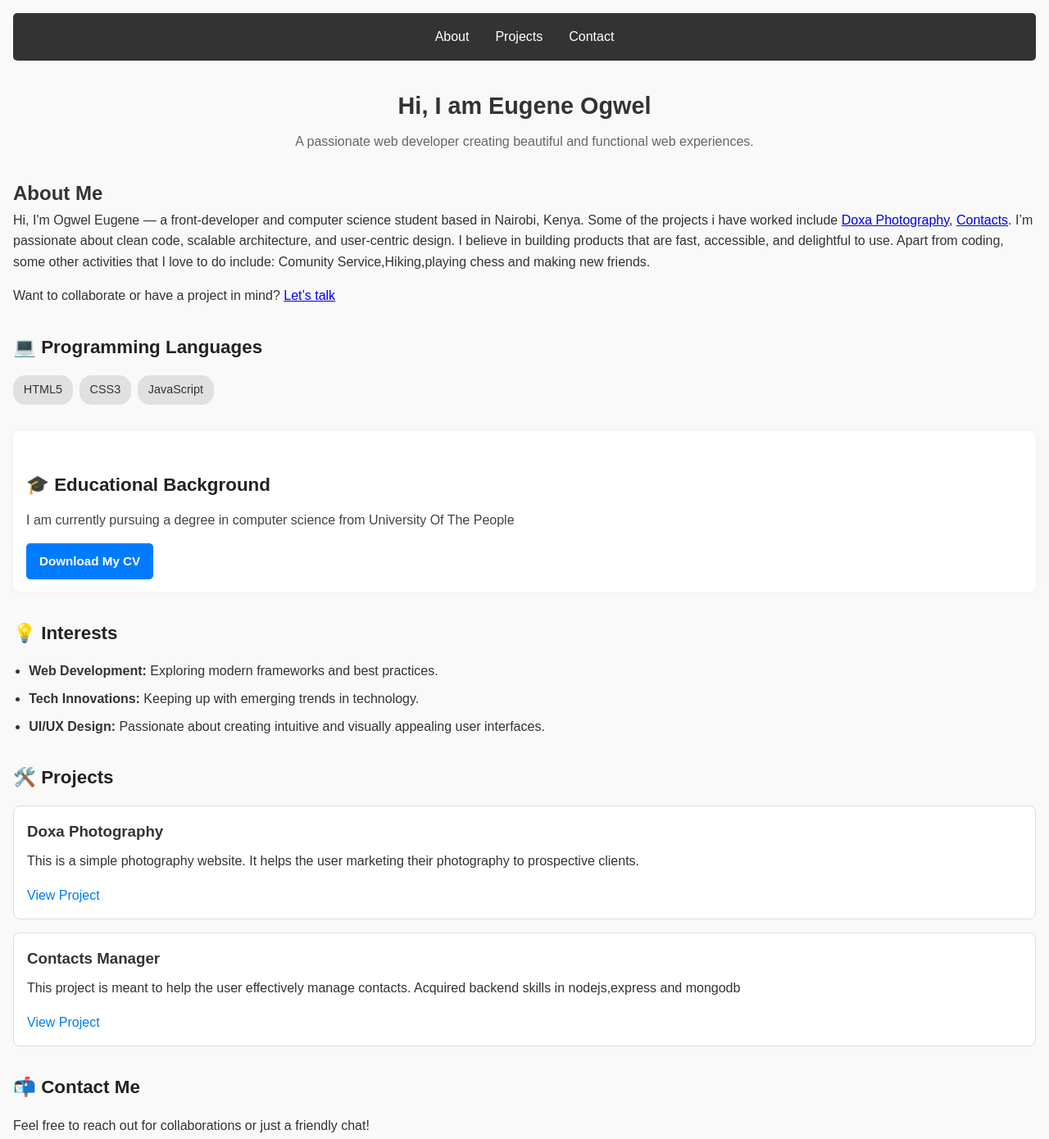
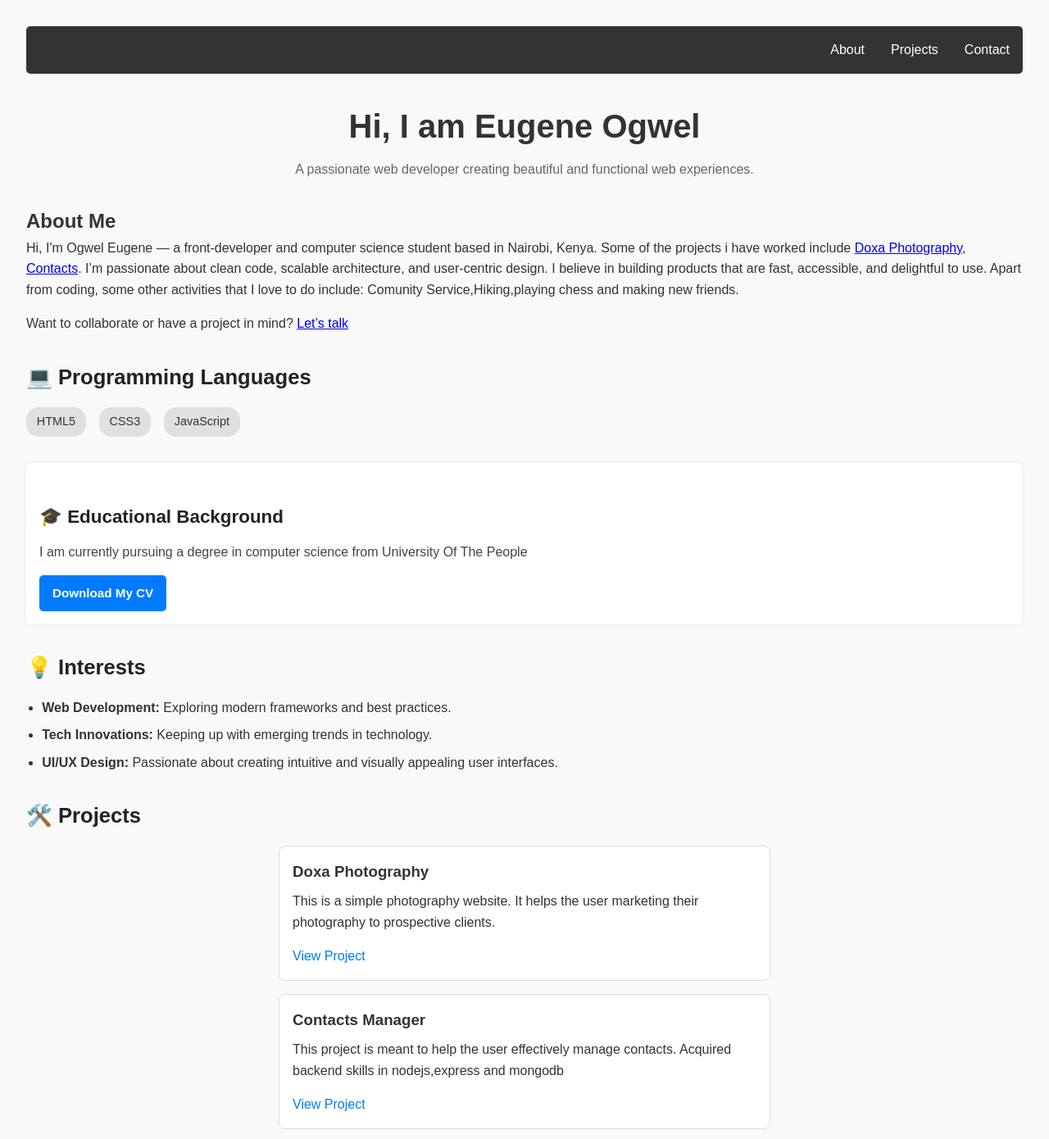
Before and after one commit to welgene/portfolio-web, a plain HTML site: page index.html in a window 1280 px wide. Shown: the top 1390 px of the page at 82% size. Drawn offline with Linux system fonts and the light colour scheme.

Commit message:
styling :Add styling for large screens:  This commit adds styling for tablets and computer screens to ensure they are properly displayed  -Adds styling for body,nav, #hero h1, section h2, .skills-container and  .project-card

```diff
--- a/style.css
+++ b/style.css
@@ -172,3 +172,31 @@ footer {
   font-size: 0.9rem;
   color: #777;
 }
+
+/*Tablet and computer screens*/
+@media (min-width: 600px) {
+  body {
+    padding: 2rem;
+  }
+
+  nav {
+    justify-content: flex-end;
+  }
+
+  #hero h1 {
+    font-size: 2.5rem;
+  }
+
+  section h2 {
+    font-size: 1.6rem;
+  }
+
+  .skills-container {
+    gap: 1rem;
+  }
+
+  .project-card {
+    max-width: 600px;
+    margin: 1rem auto;
+  }
+}
```
